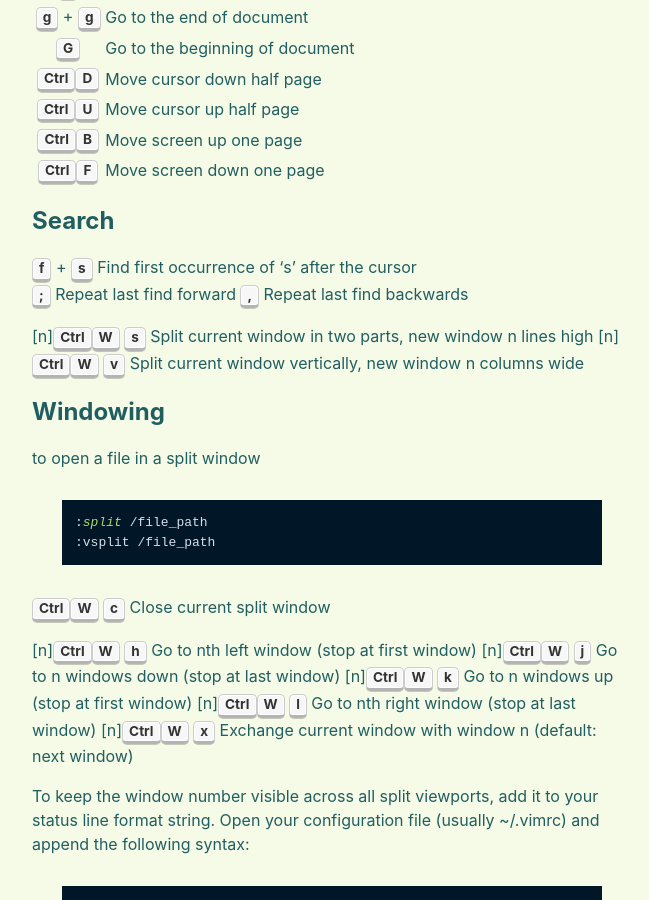
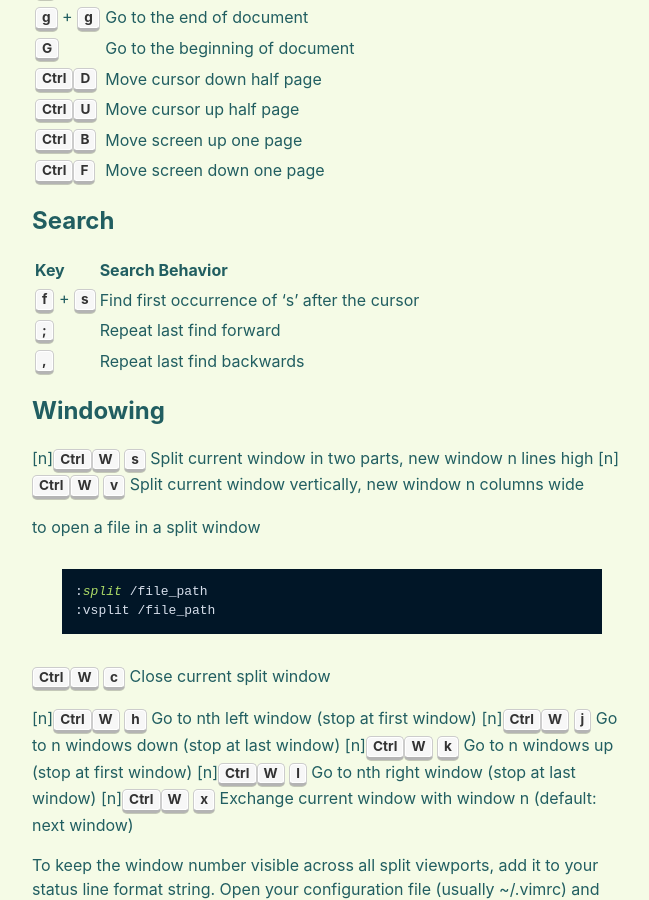
Before and after one commit to anthracitelabs/anthracitelabs.github.io, a Jekyll site: the page built from vim.md, in a window 1280 px wide and 900 px high, scrolled down 2533 px. Shown: the whole window, without its empty margins (308-957 px from the left). Built offline with Jekyll 4.4.1, drawn with Linux system fonts in a browser that asks for light colours; the repository's description, which GitHub fills in, is left out; our own code applies the rules of GitHub Pages for plain Markdown files.

Commit message:
Update vim.md

```diff
--- a/vim.md
+++ b/vim.md
@@ -20,7 +20,7 @@
 ----------------
 
 | Key | Mode |
-| :---: | :--- |
+| :--- | :--- |
 | <kbd>i</kbd> |   Insert mode |
 | <kbd>R</kbd> |   Replace mode |
 | <kbd>v</kbd> |   Visual mode |
@@ -33,7 +33,7 @@
 ----------------
 
 | Key | Insertion Behavior |
-| :---: | :--- |
+| :--- | :--- |
 | <kbd>a</kbd> | Insert after cursor |
 | <kbd>A</kbd> | Insert after line |
 | [n]<kbd>i</kbd> | Insert text before the cursor n times |
@@ -58,7 +58,7 @@
 ----------------
 
 | Key | Movement Behavior |
-| :---: | :--- |
+| :--- | :--- |
 | <kbd>H</kbd> | Left   |
 | <kbd>J</kbd> | Down |
 | <kbd>K</kbd> | Up |
@@ -88,15 +88,18 @@
 Search
 ----------------
 
-<kbd>f</kbd> + <kbd>s</kbd>   Find first occurrence of 's' after the cursor
-<kbd>;</kbd>   Repeat last find forward
-<kbd>,</kbd>   Repeat last find backwards
+| Key | Search Behavior |
+| :--- | :--- |
+| <kbd>f</kbd> + <kbd>s</kbd> | Find first occurrence of 's' after the cursor |
+| <kbd>;</kbd> | Repeat last find forward |
+| <kbd>,</kbd> | Repeat last find backwards |
+
+
+Windowing
+----------------
 
 [n]<kbd>Ctrl</kbd><kbd>W</kbd> <kbd>s</kbd> Split current window in two parts, new window n lines high
 [n]<kbd>Ctrl</kbd><kbd>W</kbd> <kbd>v</kbd> Split current window vertically, new window n columns wide
-
-Windowing
-----------------
 
 to open a file in a split window
 ~~~~ vim
```
